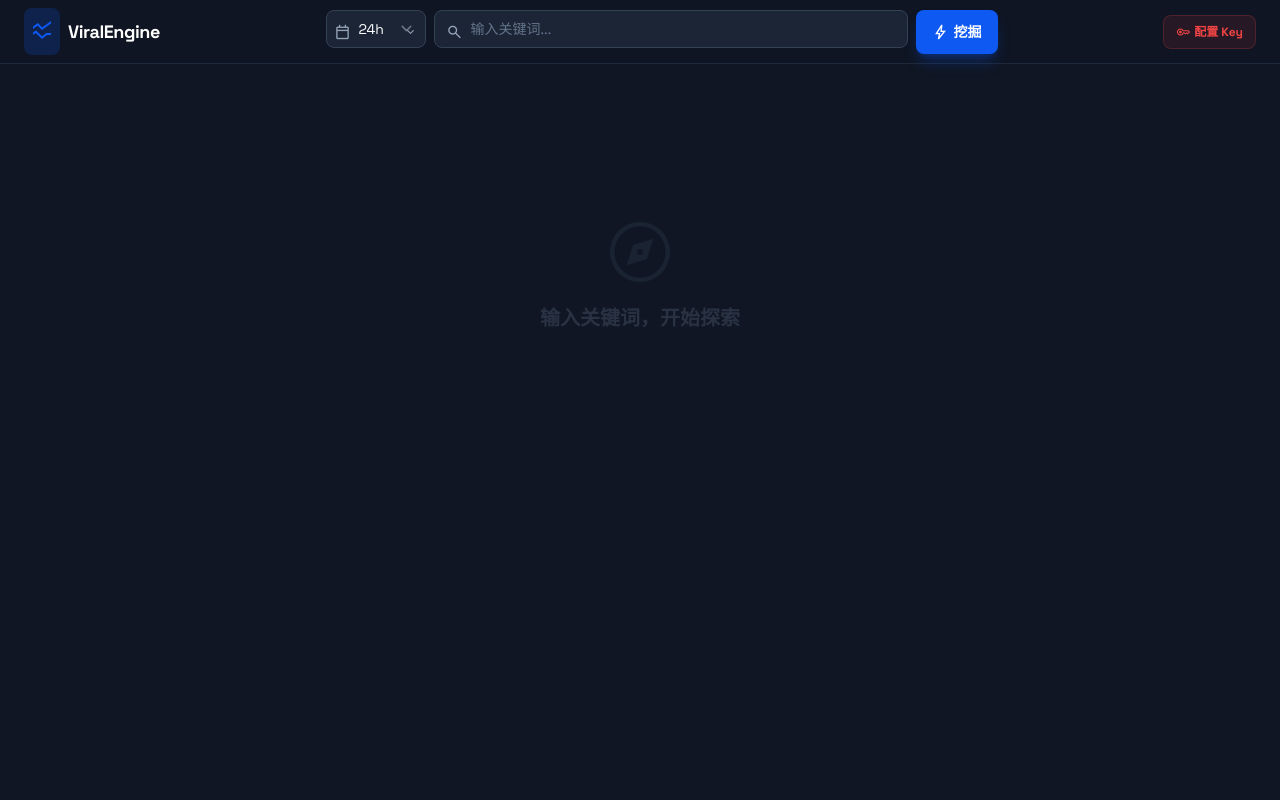
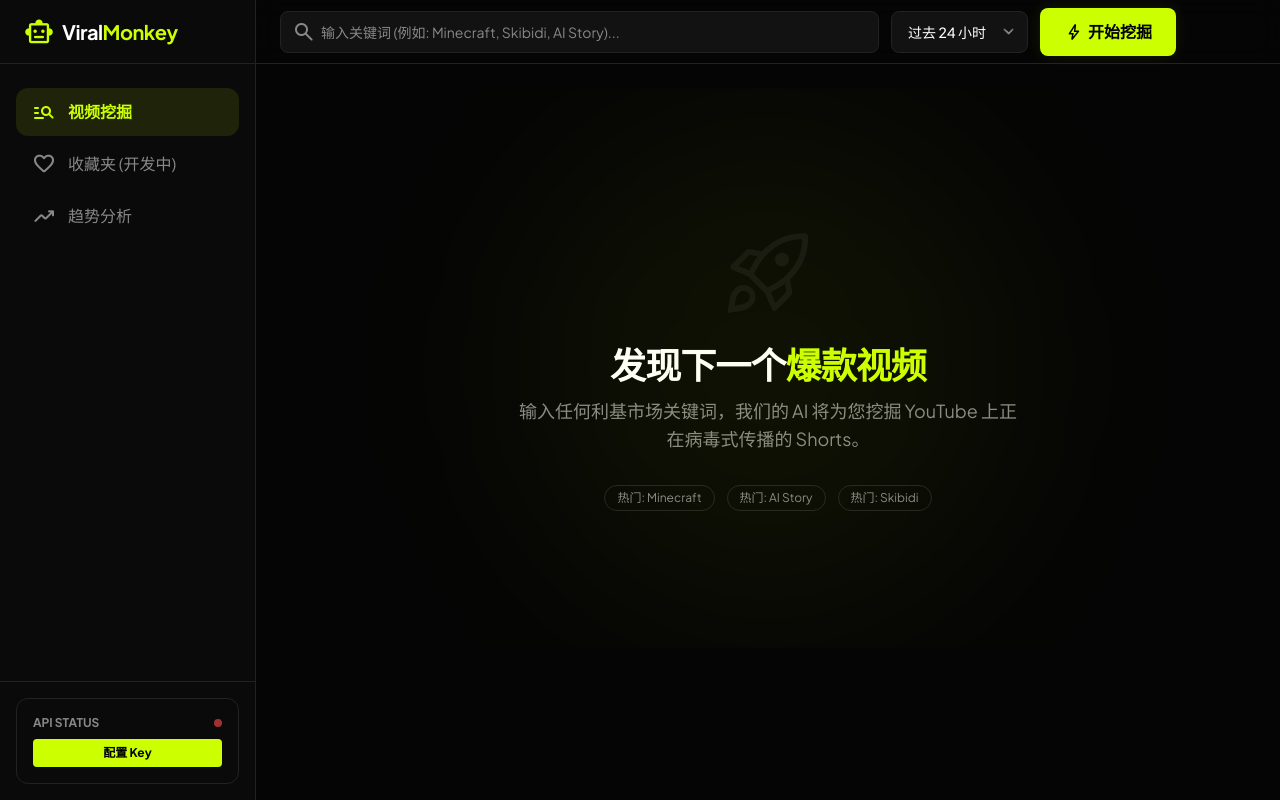
Before and after one commit to guanyishuaige/viral-engine-web, a Flask app: page / in a window 1280 px wide. Run offline with Flask 3, Linux system fonts and the light colour scheme; some libraries are stand-ins or nearby versions.

Commit message:
Add files via upload

```diff
--- a/templates/index.html
+++ b/templates/index.html
@@ -3,182 +3,241 @@
 <head>
     <meta charset="utf-8"/>
     <meta name="viewport" content="width=device-width, initial-scale=1.0"/>
-    <title>TrendEngine Pro</title>
+    <title>ViralMonkey - 免费版 ShortsMonkey</title>
     <script src="https://cdn.tailwindcss.com?plugins=forms,container-queries"></script>
-    <link href="https://fonts.googleapis.com/css2?family=Space+Grotesk:wght@300;400;500;600;700&family=Noto+Sans:wght@300;400;500;600;700&display=swap" rel="stylesheet"/>
-    <link href="https://fonts.googleapis.com/css2?family=Material+Symbols+Outlined:wght,FILL@100..700,0..1&display=swap" rel="stylesheet"/>
+    <link href="https://fonts.googleapis.com/css2?family=Plus+Jakarta+Sans:wght@300;400;500;600;700;800&display=swap" rel="stylesheet"/>
+    <link href="https://fonts.googleapis.com/css2?family=Material+Symbols+Rounded:opsz,wght,FILL,GRAD@24,400,1,0" rel="stylesheet" />
     <script>
         tailwind.config = {
             darkMode: "class",
             theme: {
                 extend: {
                     colors: {
-                        "primary": "#0d59f2",
-                        "background-dark": "#101623",
-                        "surface-dark": "#1c2536",
-                        "accent-green": "#22c55e",
+                        "bg-main": "#050505",       /* 极黑背景 */
+                        "bg-card": "#121212",       /* 卡片背景 */
+                        "bg-sidebar": "#0a0a0a",    /* 侧边栏 */
+                        "primary": "#ccff00",       /* 标志性的霓虹绿/黄 */
+                        "primary-hover": "#b3e600",
+                        "text-main": "#ffffff",
+                        "text-muted": "#888888",
+                        "border-color": "#222222"
                     },
-                    fontFamily: { "display": ["Space Grotesk", "sans-serif"] },
+                    fontFamily: { "sans": ["Plus Jakarta Sans", "sans-serif"] },
                 },
             },
         }
     </script>
     <style>
-        /* 紧凑网格布局 */
-        .masonry-grid { column-count: 2; column-gap: 1rem; }
-        @media (min-width: 640px) { .masonry-grid { column-count: 3; } }
-        @media (min-width: 1024px) { .masonry-grid { column-count: 5; } }
-        @media (min-width: 1440px) { .masonry-grid { column-count: 6; } }
+        /* 隐藏滚动条但保留功能 */
+        ::-webkit-scrollbar { width: 6px; height: 6px; }
+        ::-webkit-scrollbar-track { background: transparent; }
+        ::-webkit-scrollbar-thumb { background: #333; border-radius: 3px; }
+        ::-webkit-scrollbar-thumb:hover { background: #555; }
+
+        .masonry-grid { column-count: 2; column-gap: 1.5rem; }
+        @media (min-width: 768px) { .masonry-grid { column-count: 3; } }
+        @media (min-width: 1280px) { .masonry-grid { column-count: 4; } }
+        @media (min-width: 1600px) { .masonry-grid { column-count: 5; } }
         .break-inside-avoid { break-inside: avoid; }
     </style>
 </head>
-<body class="bg-[#101623] text-white font-display min-h-screen flex flex-col">
+<body class="bg-bg-main text-text-main font-sans h-screen flex overflow-hidden selection:bg-primary selection:text-black">
 
-    <header class="h-16 px-6 border-b border-slate-800 flex items-center justify-between sticky top-0 z-50 bg-[#101623]/95 backdrop-blur-md">
-        <div class="flex items-center gap-2">
-            <div class="bg-primary/20 p-1.5 rounded-lg text-primary">
-                <span class="material-symbols-outlined text-2xl">ssid_chart</span>
-            </div>
-            <h1 class="font-bold text-lg tracking-tight hidden sm:block">ViralEngine</h1>
+    <aside class="w-64 bg-bg-sidebar border-r border-border-color flex-col hidden md:flex z-50">
+        <div class="h-16 flex items-center px-6 border-b border-border-color">
+            <span class="material-symbols-rounded text-primary text-3xl mr-2">smart_toy</span>
+            <span class="text-xl font-bold tracking-tight">Viral<span class="text-primary">Monkey</span></span>
         </div>
 
-        <form action="/" method="POST" class="flex-1 max-w-2xl mx-6 flex gap-2">
+        <nav class="flex-1 px-4 py-6 space-y-1">
+            <a href="#" class="flex items-center gap-3 px-4 py-3 rounded-xl bg-primary/10 text-primary font-bold">
+                <span class="material-symbols-rounded">manage_search</span>
+                视频挖掘
+            </a>
+            <a href="#" class="flex items-center gap-3 px-4 py-3 rounded-xl text-text-muted hover:bg-white/5 hover:text-white transition-all group">
+                <span class="material-symbols-rounded group-hover:text-white transition-colors">favorite</span>
+                收藏夹 (开发中)
+            </a>
+            <a href="#" class="flex items-center gap-3 px-4 py-3 rounded-xl text-text-muted hover:bg-white/5 hover:text-white transition-all group">
+                <span class="material-symbols-rounded group-hover:text-white transition-colors">trending_up</span>
+                趋势分析
+            </a>
+        </nav>
 
-            <div class="relative min-w-[100px]">
-                <div class="absolute inset-y-0 left-0 pl-2 flex items-center pointer-events-none text-slate-400">
-                    <span class="material-symbols-outlined text-lg">calendar_today</span>
+        <div class="p-4 border-t border-border-color">
+            <div class="bg-card-bg rounded-xl p-4 border border-border-color">
+                <div class="flex items-center justify-between mb-2">
+                    <span class="text-xs text-text-muted font-bold uppercase">API Status</span>
+                    <span class="w-2 h-2 rounded-full {% if api_key %}bg-green-500 shadow-[0_0_8px_rgba(34,197,94,0.6)]{% else %}bg-red-500 animate-pulse{% endif %}"></span>
                 </div>
-                <select name="time_filter" class="block w-full pl-8 pr-8 py-2 border border-slate-700 rounded-lg bg-[#1c2536] text-white text-sm focus:ring-1 focus:ring-primary focus:border-primary appearance-none cursor-pointer hover:bg-slate-800 transition-colors">
-                    <option value="24h" {% if time_option == '24h' %}selected{% endif %}>24h</option>
-                    <option value="72h" {% if time_option == '72h' %}selected{% endif %}>72h</option>
-                    <option value="7d" {% if time_option == '7d' %}selected{% endif %}>7 Days</option>
-                    <option value="30d" {% if time_option == '30d' %}selected{% endif %}>30 Days</option>
+                {% if api_key %}
+                <div class="text-xs text-white font-mono truncate mb-2">{{ api_key[:6] }}......</div>
+                <button onclick="document.getElementById('apiKeyModal').classList.remove('hidden')" class="w-full text-xs bg-white/5 hover:bg-white/10 text-white py-1.5 rounded transition-colors">更换 Key</button>
+                {% else %}
+                <button onclick="document.getElementById('apiKeyModal').classList.remove('hidden')" class="w-full text-xs bg-primary text-black font-bold py-1.5 rounded hover:bg-primary-hover">配置 Key</button>
+                {% endif %}
+            </div>
+        </div>
+    </aside>
+
+    <main class="flex-1 flex flex-col h-screen relative">
+
+        <header class="h-16 border-b border-border-color bg-bg-main/80 backdrop-blur-md flex items-center justify-between px-6 sticky top-0 z-40">
+            <button class="md:hidden text-text-muted hover:text-white mr-4">
+                <span class="material-symbols-rounded">menu</span>
+            </button>
+
+            <form action="/" method="POST" class="flex-1 max-w-4xl flex items-center gap-3">
+                <div class="relative flex-1 group">
+                    <div class="absolute inset-y-0 left-0 pl-3 flex items-center pointer-events-none">
+                        <span class="material-symbols-rounded text-text-muted group-focus-within:text-primary transition-colors">search</span>
+                    </div>
+                    <input name="query" value="{{ query }}" class="block w-full pl-10 pr-3 py-2.5 bg-bg-card border border-border-color rounded-lg text-sm text-white placeholder-text-muted focus:outline-none focus:border-primary focus:ring-1 focus:ring-primary transition-all" placeholder="输入关键词 (例如: Minecraft, Skibidi, AI Story)..." type="text" autocomplete="off"/>
+                </div>
+
+                <div class="relative">
+                    <select name="time_filter" onchange="this.form.submit()" class="appearance-none bg-bg-card border border-border-color text-white text-sm rounded-lg pl-4 pr-10 py-2.5 focus:outline-none focus:border-primary cursor-pointer hover:bg-white/5 transition-colors font-medium">
+                        <option value="24h" {% if time_option == '24h' %}selected{% endif %}>过去 24 小时</option>
+                        <option value="72h" {% if time_option == '72h' %}selected{% endif %}>过去 3 天</option>
+                        <option value="7d" {% if time_option == '7d' %}selected{% endif %}>过去 7 天</option>
+                        <option value="30d" {% if time_option == '30d' %}selected{% endif %}>过去 30 天</option>
                     </select>
-                <div class="absolute inset-y-0 right-0 pr-2 flex items-center pointer-events-none text-slate-400">
-                    <span class="material-symbols-outlined text-sm">expand_more</span>
+                    <div class="absolute inset-y-0 right-0 pr-3 flex items-center pointer-events-none text-text-muted">
+                        <span class="material-symbols-rounded text-sm">expand_more</span>
                     </div>
                 </div>
 
-            <div class="relative w-full group">
-                <div class="absolute inset-y-0 left-0 pl-3 flex items-center pointer-events-none text-slate-400">
-                    <span class="material-symbols-outlined text-lg">search</span>
-                </div>
-                <input name="query" value="{{ query }}" class="block w-full pl-9 pr-3 py-2 border border-slate-700 rounded-lg bg-[#1c2536] text-white placeholder-slate-500 focus:outline-none focus:ring-1 focus:ring-primary focus:border-primary transition-all text-sm" placeholder="输入关键词..." type="text" autocomplete="off"/>
-            </div>
-
-            <button type="submit" class="bg-primary hover:bg-blue-600 text-white font-bold py-2 px-4 rounded-lg shadow-lg shadow-primary/30 transition-all active:scale-95 whitespace-nowrap text-sm flex items-center gap-1">
-                <span class="material-symbols-outlined text-lg">bolt</span>
-                <span class="hidden sm:inline">挖掘</span>
+                <button type="submit" class="bg-primary hover:bg-primary-hover text-black font-bold py-2.5 px-6 rounded-lg transition-transform active:scale-95 flex items-center gap-1 shadow-[0_0_15px_rgba(204,255,0,0.1)]">
+                    <span class="material-symbols-rounded text-xl">bolt</span>
+                    <span class="hidden lg:inline">开始挖掘</span>
                 </button>
             </form>
-
-        <div class="flex items-center gap-3">
-            {% if api_key %}
-            <div class="hidden md:flex items-center gap-2 bg-[#1c2536] border border-slate-700 px-3 py-1.5 rounded-lg cursor-pointer hover:border-slate-500 transition-colors group" onclick="document.getElementById('apiKeyModal').classList.remove('hidden')">
-                <div class="w-2 h-2 rounded-full bg-green-500 animate-pulse"></div>
-                <span class="text-xs text-slate-300 font-mono">
-                    {{ api_key[:4] }}...{{ api_key[-4:] }}
-                </span>
-                <span class="material-symbols-outlined text-xs text-slate-500 group-hover:text-white">edit</span>
-            </div>
-            {% else %}
-            <button onclick="document.getElementById('apiKeyModal').classList.remove('hidden')" class="text-xs font-bold bg-red-500/10 text-red-500 border border-red-500/20 px-3 py-1.5 rounded-lg hover:bg-red-500 hover:text-white transition-all flex items-center gap-1">
-                <span class="material-symbols-outlined text-sm">key</span> 配置 Key
-            </button>
-            {% endif %}
-        </div>
         </header>
 
-    <main class="flex-1 p-6 overflow-y-auto">
+        <div class="flex-1 overflow-y-auto p-6 scroll-smooth">
 
             {% if error %}
-        <div class="bg-red-500/10 border border-red-500/50 text-red-500 px-4 py-3 rounded-lg mb-6 text-center max-w-xl mx-auto text-sm flex flex-col items-center gap-2">
-            <span class="flex items-center gap-2"><span class="material-symbols-outlined">error</span> {{ error }}</span>
-            {% if "配额" in error or "Key" in error %}
-            <button onclick="document.getElementById('apiKeyModal').classList.remove('hidden')" class="underline text-xs hover:text-white">点击此处更换 API Key</button>
-            {% endif %}
+            <div class="mb-6 p-4 rounded-xl bg-red-500/10 border border-red-500/20 text-red-400 flex items-center justify-between">
+                <span class="flex items-center gap-2"><span class="material-symbols-rounded">error</span> {{ error }}</span>
+                <button onclick="document.getElementById('apiKeyModal').classList.remove('hidden')" class="text-sm underline hover:text-white">检查 API Key</button>
             </div>
             {% endif %}
 
             {% if videos %}
-        <div class="flex items-center gap-4 mb-4 px-1">
-            <span class="text-xs text-slate-400">
-                Found {{ videos|length }} videos in
-                <span class="text-primary font-bold">Last {{ time_option }}</span>
-            </span>
+            <div class="flex items-center justify-between mb-6">
+                <h2 class="text-xl font-bold text-white flex items-center gap-2">
+                    <span class="material-symbols-rounded text-primary">local_fire_department</span>
+                    搜索结果
+                </h2>
+                <div class="text-sm text-text-muted bg-bg-card px-3 py-1 rounded-full border border-border-color">
+                    找到 {{ videos|length }} 个视频
+                </div>
             </div>
 
-        <div class="masonry-grid pb-10">
+            <div class="masonry-grid pb-20">
                 {% for video in videos %}
-            <div class="break-inside-avoid mb-4 group relative bg-[#1c2536] rounded-xl overflow-hidden border border-slate-800 hover:border-primary/50 transition-all duration-300 hover:shadow-xl hover:shadow-primary/5 hover:-translate-y-1">
-                <a href="https://www.youtube.com/watch?v={{ video.id }}" target="_blank" class="block relative aspect-[9/16] overflow-hidden bg-slate-900 cursor-pointer">
-                    <img src="{{ video.thumb }}" class="w-full h-full object-cover transition-transform duration-500 group-hover:scale-105 opacity-90 group-hover:opacity-100"/>
-                    <div class="absolute inset-0 bg-gradient-to-t from-[#1c2536] via-transparent to-transparent opacity-60"></div>
-                    <div class="absolute inset-0 flex items-center justify-center opacity-0 group-hover:opacity-100 transition-opacity duration-300 bg-black/20">
-                         <span class="material-symbols-outlined text-5xl text-white drop-shadow-lg">play_circle</span>
+                <div class="break-inside-avoid mb-6 group relative bg-bg-card rounded-xl overflow-hidden border border-border-color hover:border-primary/50 transition-all duration-300 hover:shadow-[0_0_20px_rgba(0,0,0,0.5)] hover:-translate-y-1">
+
+                    <a href="https://www.youtube.com/watch?v={{ video.id }}" target="_blank" class="block relative aspect-[9/16] overflow-hidden bg-black cursor-pointer">
+                        <img src="{{ video.thumb }}" class="w-full h-full object-cover opacity-90 transition-transform duration-700 group-hover:scale-105"/>
+                        <div class="absolute inset-0 bg-gradient-to-b from-transparent via-transparent to-black/80"></div>
+
+                        <div class="absolute top-3 right-3 bg-primary text-black text-xs font-extrabold px-2 py-1 rounded shadow-lg flex items-center gap-1 z-10">
+                            <span class="material-symbols-rounded text-sm">trending_up</span> {{ video.vph }}/hr
                         </div>
-                    <div class="absolute top-2 right-2 bg-black/60 backdrop-blur-sm text-white text-[10px] font-bold px-1.5 py-0.5 rounded flex items-center gap-1">
-                        <span class="material-symbols-outlined text-[12px] text-yellow-400">schedule</span> {{ video.hours_ago }}h
+
+                        <div class="absolute inset-0 flex items-center justify-center opacity-0 group-hover:opacity-100 transition-opacity duration-300 backdrop-blur-[2px]">
+                            <div class="w-12 h-12 rounded-full bg-primary flex items-center justify-center shadow-[0_0_20px_rgba(204,255,0,0.4)]">
+                                <span class="material-symbols-rounded text-3xl text-black ml-1">play_arrow</span>
                             </div>
-                    <div class="absolute bottom-2 left-3 right-3">
-                        <div class="flex items-center gap-1 text-white">
-                            <span class="material-symbols-outlined text-sm text-red-500">visibility</span>
-                            <span class="font-bold text-sm">{{ "{:,}".format(video.views) }}</span>
+                        </div>
+
+                        <div class="absolute bottom-3 left-3 right-3 text-white">
+                            <div class="text-2xl font-bold leading-none mb-1">{{ "{:,}".format(video.views) }}</div>
+                            <div class="text-xs text-text-muted flex items-center gap-1 font-medium">
+                                <span class="material-symbols-rounded text-xs">visibility</span> 总播放量
                             </div>
                         </div>
                     </a>
-                <div class="p-3">
-                    <h3 class="font-bold text-white text-xs leading-snug mb-1.5 line-clamp-2 hover:text-primary transition-colors cursor-pointer" onclick="window.location.href='/analyze/{{ video.id }}'">
+
+                    <div class="p-4">
+                        <h3 class="font-semibold text-white text-sm leading-snug mb-3 line-clamp-2 hover:text-primary transition-colors cursor-pointer" onclick="window.location.href='/analyze/{{ video.id }}'">
                             {{ video.title }}
                         </h3>
-                    <div class="flex items-center justify-between mt-2">
-                         <div class="text-[10px] text-slate-400 truncate max-w-[80px]">{{ video.channel }}</div>
-                         <div class="flex items-center gap-1 bg-primary/10 px-1.5 py-0.5 rounded">
-                            <span class="material-symbols-outlined text-[12px] text-primary">local_fire_department</span>
-                            <span class="text-primary font-bold text-xs">{{ video.vph }}</span>
+
+                        <div class="flex items-center justify-between border-t border-border-color pt-3">
+                             <div class="flex items-center gap-2 overflow-hidden">
+                                <span class="w-6 h-6 rounded-full bg-gradient-to-tr from-gray-700 to-gray-600 flex items-center justify-center text-[10px] font-bold text-white shrink-0">
+                                    {{ video.channel[0] }}
+                                </span>
+                                <div class="text-xs text-text-muted truncate font-medium hover:text-white cursor-pointer">{{ video.channel }}</div>
+                             </div>
+
+                             <div class="text-[10px] font-bold text-text-muted flex items-center gap-1 bg-white/5 px-2 py-1 rounded">
+                                <span class="material-symbols-rounded text-xs">schedule</span>
+                                {{ video.hours_ago }}h
                              </div>
                         </div>
                     </div>
                 </div>
                 {% endfor %}
             </div>
-        {% elif query and not error %}
-            <div class="text-center py-20 text-slate-500">
-                <span class="material-symbols-outlined text-5xl mb-2 opacity-50">search_off</span>
-                <p class="text-sm">未找到相关视频</p>
+
+            {% elif query %}
+            <div class="h-[60vh] flex flex-col items-center justify-center text-text-muted">
+                <div class="w-20 h-20 bg-bg-card rounded-full flex items-center justify-center mb-4 border border-border-color">
+                    <span class="material-symbols-rounded text-4xl opacity-50">search_off</span>
+                </div>
+                <p>未找到结果，换个关键词试试？</p>
             </div>
             {% else %}
-            <div class="text-center py-32 opacity-30 select-none">
-                <span class="material-symbols-outlined text-7xl text-slate-700 mb-4">explore</span>
-                <h2 class="text-xl font-bold text-slate-500">输入关键词，开始探索</h2>
+            <div class="h-[70vh] flex flex-col items-center justify-center relative overflow-hidden">
+                <div class="absolute top-1/2 left-1/2 -translate-x-1/2 -translate-y-1/2 w-[500px] h-[500px] bg-primary/5 rounded-full blur-[100px] pointer-events-none"></div>
+
+                <span class="material-symbols-rounded text-8xl text-bg-card mb-6">rocket_launch</span>
+                <h1 class="text-4xl font-bold text-white mb-3 tracking-tight">发现下一个<span class="text-primary">爆款视频</span></h1>
+                <p class="text-text-muted text-lg max-w-lg text-center mb-8">输入任何利基市场关键词，我们的 AI 将为您挖掘 YouTube 上正在病毒式传播的 Shorts。</p>
+
+                <div class="flex gap-3">
+                    <span class="px-3 py-1 rounded-full border border-border-color text-xs text-text-muted">热门: Minecraft</span>
+                    <span class="px-3 py-1 rounded-full border border-border-color text-xs text-text-muted">热门: AI Story</span>
+                    <span class="px-3 py-1 rounded-full border border-border-color text-xs text-text-muted">热门: Skibidi</span>
+                </div>
             </div>
             {% endif %}
+        </div>
     </main>
 
-    <div id="apiKeyModal" class="hidden fixed inset-0 z-[100] flex items-center justify-center bg-black/80 backdrop-blur-sm">
-        <div class="bg-[#1c2536] border border-slate-700 p-6 rounded-2xl w-full max-w-md shadow-2xl relative">
-            <button onclick="document.getElementById('apiKeyModal').classList.add('hidden')" class="absolute top-4 right-4 text-slate-400 hover:text-white">
-                <span class="material-symbols-outlined">close</span>
+    <div id="apiKeyModal" class="hidden fixed inset-0 z-[100] flex items-center justify-center bg-black/90 backdrop-blur-sm transition-opacity">
+        <div class="bg-bg-card border border-border-color p-8 rounded-2xl w-full max-w-md shadow-2xl relative transform transition-all scale-100">
+            <button onclick="document.getElementById('apiKeyModal').classList.add('hidden')" class="absolute top-4 right-4 text-text-muted hover:text-white transition-colors">
+                <span class="material-symbols-rounded text-2xl">close</span>
             </button>
 
-            <h3 class="text-lg font-bold mb-4 flex items-center gap-2">
-                <span class="material-symbols-outlined text-primary">vpn_key</span> API 配置
-            </h3>
-
-            <p class="text-sm text-slate-400 mb-4">
-                API 余量无法直接查询。如果遇到报错或无法搜索，请在此处更换新的 Key。
-                <br><span class="text-xs opacity-50">(YouTube 每日限额 10,000 units)</span>
+            <div class="text-center mb-6">
+                <div class="w-12 h-12 bg-primary/10 rounded-full flex items-center justify-center mx-auto mb-4 text-primary">
+                    <span class="material-symbols-rounded text-2xl">key</span>
+                </div>
+                <h3 class="text-xl font-bold text-white">配置 API 密钥</h3>
+                <p class="text-sm text-text-muted mt-2">
+                    ViralMonkey 使用您自己的 YouTube Data API Key。<br>数据直连 Google，既免费又安全。
                 </p>
+            </div>
 
             <form action="/" method="POST">
-                <label class="block text-xs font-bold text-slate-500 uppercase mb-2">输入新的 API Key</label>
-                <input name="new_api_key" type="password" placeholder="AIzaSy..." class="w-full bg-[#101623] border border-slate-700 rounded-lg px-4 py-3 text-white mb-4 focus:ring-1 focus:ring-primary outline-none text-sm">
+                <div class="mb-5">
+                    <label class="block text-xs font-bold text-text-muted uppercase mb-2 ml-1">API Key</label>
+                    <input name="new_api_key" type="password" placeholder="粘贴你的 AIzaSy..." class="w-full bg-black border border-border-color rounded-xl px-4 py-3.5 text-white focus:ring-1 focus:ring-primary focus:border-primary outline-none text-sm transition-all" required>
+                </div>
 
-                <div class="flex gap-3">
-                    <button type="button" onclick="document.getElementById('apiKeyModal').classList.add('hidden')" class="flex-1 bg-slate-800 hover:bg-slate-700 text-white py-2 rounded-lg font-bold text-sm">取消</button>
-                    <button type="submit" class="flex-1 bg-primary hover:bg-blue-600 text-white py-2 rounded-lg font-bold text-sm">保存并生效</button>
+                <button type="submit" class="w-full bg-primary hover:bg-primary-hover text-black font-bold py-3.5 rounded-xl transition-all active:scale-95 shadow-lg shadow-primary/20">
+                    保存并连接
+                </button>
+            </form>
+
+            <div class="mt-6 text-center">
+                <a href="https://console.cloud.google.com/apis/credentials" target="_blank" class="text-xs text-text-muted hover:text-primary underline">没有 Key? 去 Google Cloud 申请 -></a>
             </div>
-            </form>
         </div>
     </div>
 
```
Lines whose indentation alone changed are shown as unchanged.
